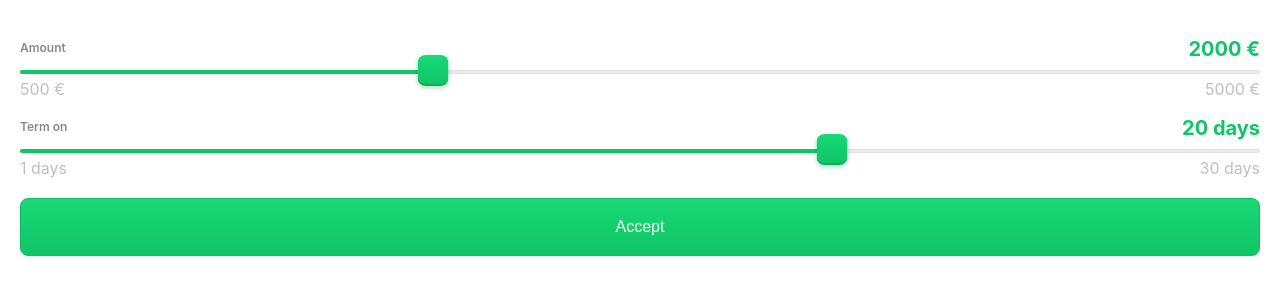
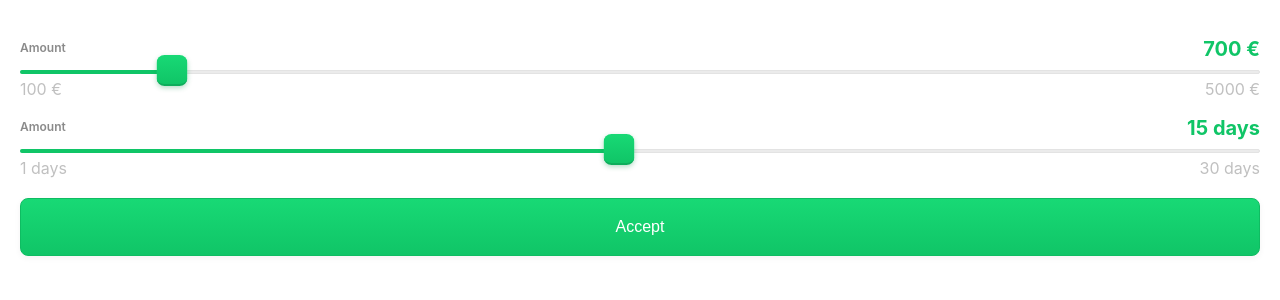
Before and after one commit to antonkalik/ruler-slider-calculator, a React (Create React App) app: page / in a window 1280 px wide. Shown: the top 300 px of the page. Built offline with nearby package versions, Linux system fonts and the light colour scheme.

Commit message:
refactored desktop slider

```diff
--- a/src/js/App.js
+++ b/src/js/App.js
@@ -7,7 +7,28 @@ function App() {
       <Calculator
         buttonText="Accept"
         onAccept={(data) => {
-          console.log('onAccept data:', data);
+          console.log('onAccept', data);
+        }}
+        onChange={(data) => {
+          console.log('onChange', data);
+        }}
+        sliders={{
+          amount: {
+            min: 100,
+            max: 5000,
+            step: 100,
+            initValue: 700,
+            extension: '€',
+            title: 'Amount',
+          },
+          term: {
+            min: 1,
+            max: 30,
+            step: 1,
+            initValue: 15,
+            extension: 'days',
+            title: 'Term on',
+          },
         }}
       />
     </div>
--- a/src/js/components/Calculator.js
+++ b/src/js/components/Calculator.js
@@ -5,19 +5,38 @@ import Loading from './Loading';
 
 smoothScroll.polyfill();
 
-function Calculator({ buttonText, buttonIcon, loading, onAccept }) {
-  const [data, setData] = useState({});
+function Calculator({ buttonText, buttonIcon, loading, onAccept, onChange, sliders }) {
+  const initialValues = Object.keys(sliders).reduce((a, c) => {
+    a[c] = sliders[c].initValue;
+    return a;
+  }, {});
+
+  const [dataState, setDataState] = useState(initialValues);
+
+  const props = {
+    sliders,
+    onChange: (data) => {
+      if (data) {
+        setDataState({
+          ...dataState,
+          [data.name]: data.value,
+        });
+        onChange(data);
+      }
+    },
+  };
+
   return (
     <div className="calculator">
-      <CalculatorDesktop onChange={(data) => console.log('onChange', data)} />
-      <CalculatorMobile onChange={(data) => console.log('onChange', data)} />
+      <CalculatorDesktop {...props} />
+      <CalculatorMobile {...props} />
       <div className="calculator-footer">
         <button
           disabled={loading}
           className="calculator-btn"
           onClick={(e) => {
             e.preventDefault();
-            onAccept(data);
+            onAccept(dataState);
           }}
         >
           {loading ? (
--- a/src/js/components/CalculatorDesktop.js
+++ b/src/js/components/CalculatorDesktop.js
@@ -1,29 +1,24 @@
 import React from 'react';
 import SliderDesktop from './SliderDesktop';
 
-const CalculatorDesktop = ({ onChange }) => {
+const CalculatorDesktop = ({ onChange, sliders }) => {
   return (
     <div className="calculator-desktop">
-      <SliderDesktop
-        title="Amount"
-        name="amount"
-        extension="€"
-        min={500}
-        max={5000}
-        step={100}
-        value={2000}
-        onChange={onChange}
-      />
-      <SliderDesktop
-        title="Term on"
-        name="term"
-        extension="days"
-        value={20}
-        min={1}
-        max={30}
-        step={1}
-        onChange={onChange}
-      />
+      {Object.keys(sliders).map((name) => {
+        const slider = sliders[name];
+        return (
+          <SliderDesktop
+            title="Amount"
+            name={name}
+            extension={slider.extension}
+            min={slider.min}
+            max={slider.max}
+            step={slider.step}
+            value={slider.initValue}
+            onChange={onChange}
+          />
+        );
+      })}
     </div>
   );
 };
--- a/src/js/components/SliderDesktop.js
+++ b/src/js/components/SliderDesktop.js
@@ -1,24 +1,25 @@
-import React from 'react';
+import React, { useState } from 'react';
 import RCSlider from 'rc-slider';
 import 'rc-slider/assets/index.css';
 
+let timer = null;
 export default function SliderDesktop({
   step = 1,
   min = 0,
   max = 100,
   onChange,
-  value,
+  value: initValue,
   title,
   extension = '€',
   name,
 }) {
-  const amountOnClick = (e) => console.log(e);
+  const [value, setValue] = useState(initValue);
 
   return (
     <div className="slider-desktop">
       <div className="head">
         <h5 className="title">{title}</h5>
-        <div onClick={amountOnClick} className="value">
+        <div className="value">
           <h3>
             {value} {extension}
           </h3>
@@ -27,8 +28,11 @@ export default function SliderDesktop({
       <RCSlider
         min={min}
         step={step}
+        onAfterChange={(newValue) => {
+          onChange({ value: newValue, name });
+        }}
         onChange={(newValue) => {
-          onChange({ value: newValue, name });
+          setValue(newValue);
         }}
         defaultValue={value}
         max={max}
```
